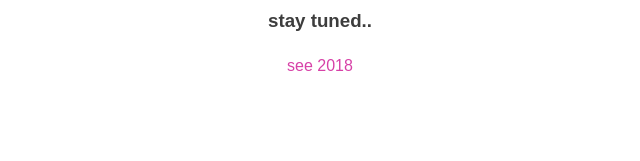
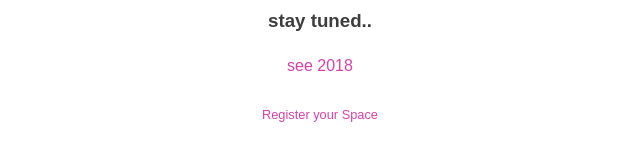
Before and after one commit to coworkingfestival/coworkingfestival.github.io, a Jekyll site: the page built from index.html, in a window 1280 px wide. Shown: the part 140-301 px from the top of the page, without its empty margins (320-960 px from the left). Built offline with Jekyll 4.4.1, drawn with Linux system fonts in a browser that asks for light colours; some web fonts are replaced; comment, search, counter and statistics services are not loaded.

Commit message:
Added space registration link to place holder

```diff
--- a/index.html
+++ b/index.html
@@ -5,4 +5,7 @@ layout: default
 <h1>Berlin Coworking Festival X</h1>
 <h2>9. September 2019 Berlin</h2>
 <h3>stay tuned..</h3>
-<a href="/2018/index.html">see 2018</a>
+
+<div><a href="/2018/index.html">see 2018</a></div>
+<br />
+<div><small><a href="https://forms.gle/zkhAeMSewSTQcmzz5">Register your Space</a></small></div>
```
